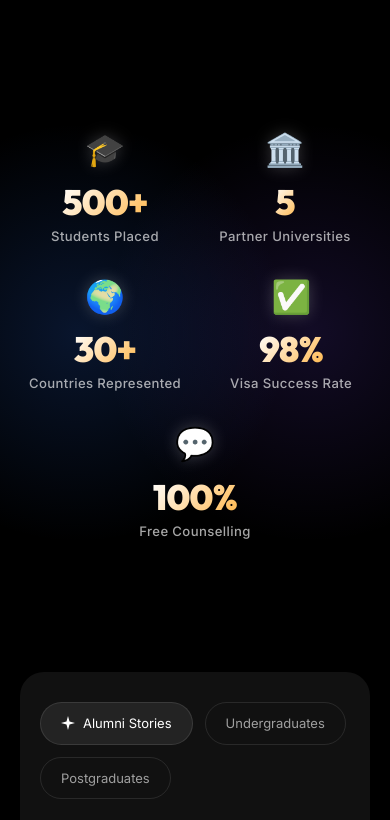
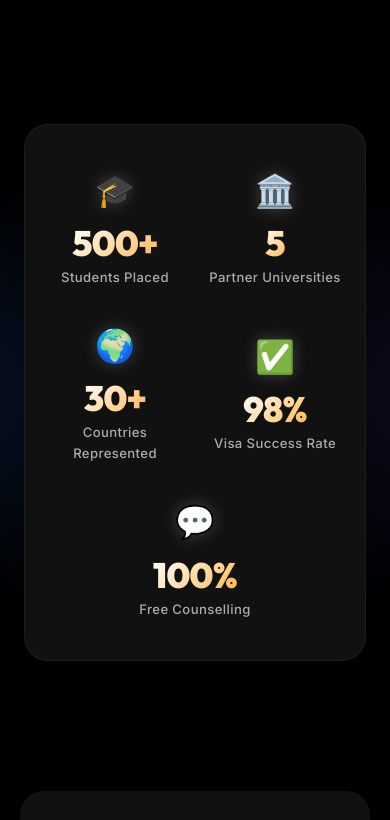
Before and after one commit to prohostix12/study-albania-last, a Next.js app: page / in a window 390 px wide. Shown: the part 4240-5060 px from the top of the page. Built offline with nearby package versions, Linux system fonts and the light colour scheme.

Commit message:
Standardize StatsBar into premium card UI, update CTA banner background to black

```diff
--- a/components/CTABanner.module.css
+++ b/components/CTABanner.module.css
@@ -1,5 +1,5 @@
 .banner {
-  background: var(--bg-navy);
+  background: #000000;
   padding: 80px 0;
   position: relative;
   overflow: hidden;
--- a/components/StatsBar.module.css
+++ b/components/StatsBar.module.css
@@ -20,6 +20,11 @@
   align-items: center;
   flex-wrap: wrap;
   gap: 32px;
+  background: #111111;
+  border: 1px solid rgba(255, 255, 255, 0.05);
+  border-radius: 24px;
+  padding: 48px 24px;
+  box-shadow: 0 20px 40px rgba(0, 0, 0, 0.5);
 }
 
 .statItem {
@@ -28,7 +33,13 @@
   flex-direction: column;
   align-items: center;
   gap: 6px;
+  flex: 1;
   min-width: 140px;
+  border-right: 1px solid rgba(255, 255, 255, 0.05);
+}
+
+.statItem:last-child {
+  border-right: none;
 }
 
 .statIcon {
@@ -57,6 +68,7 @@
 }
 
 @media (max-width: 640px) {
-  .grid { justify-content: center; gap: 24px 40px; }
+  .grid { justify-content: center; gap: 32px 20px; padding: 40px 20px; }
   .statValue { font-size: 2.2rem; }
+  .statItem { border-right: none; flex: 1 1 40%; }
 }
```
